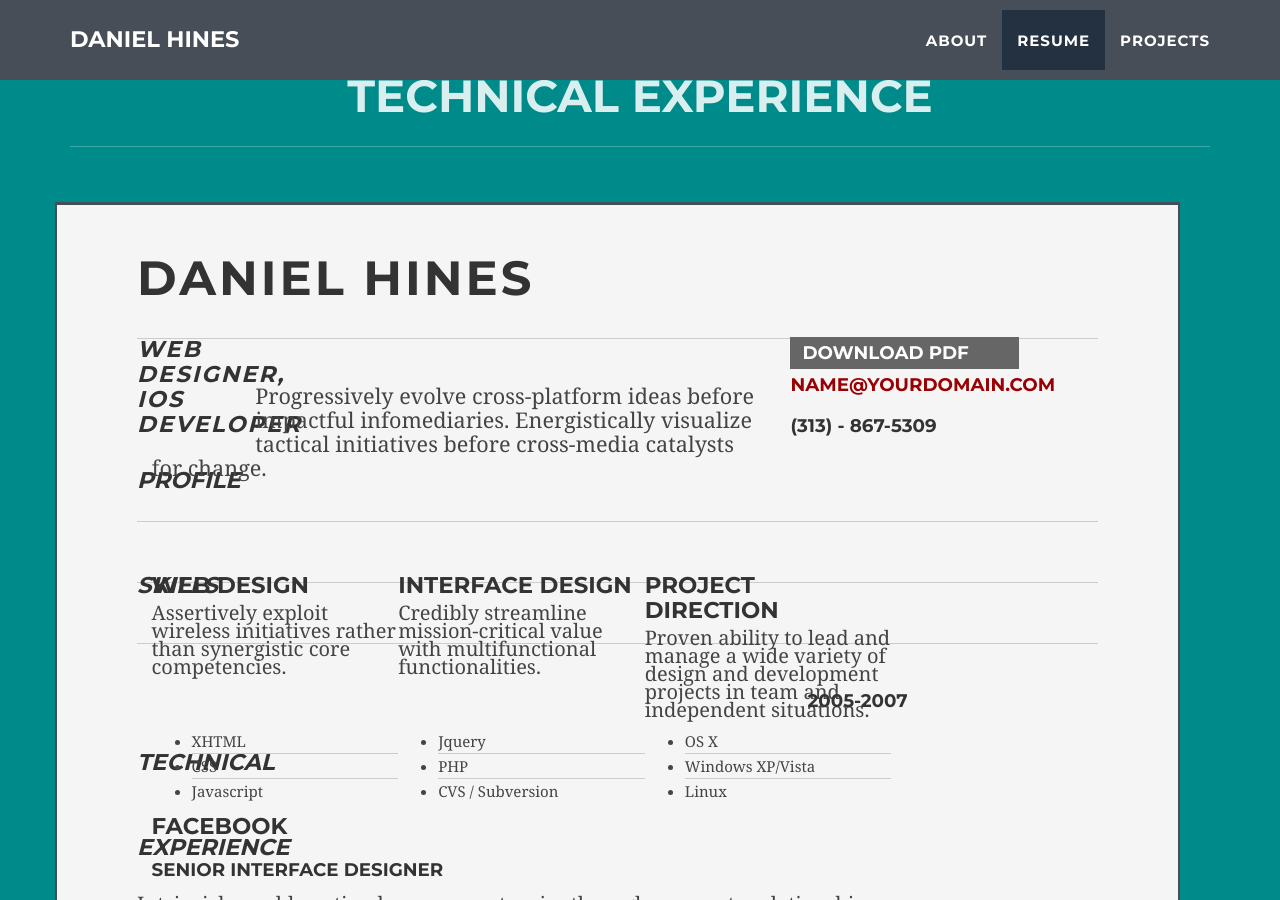
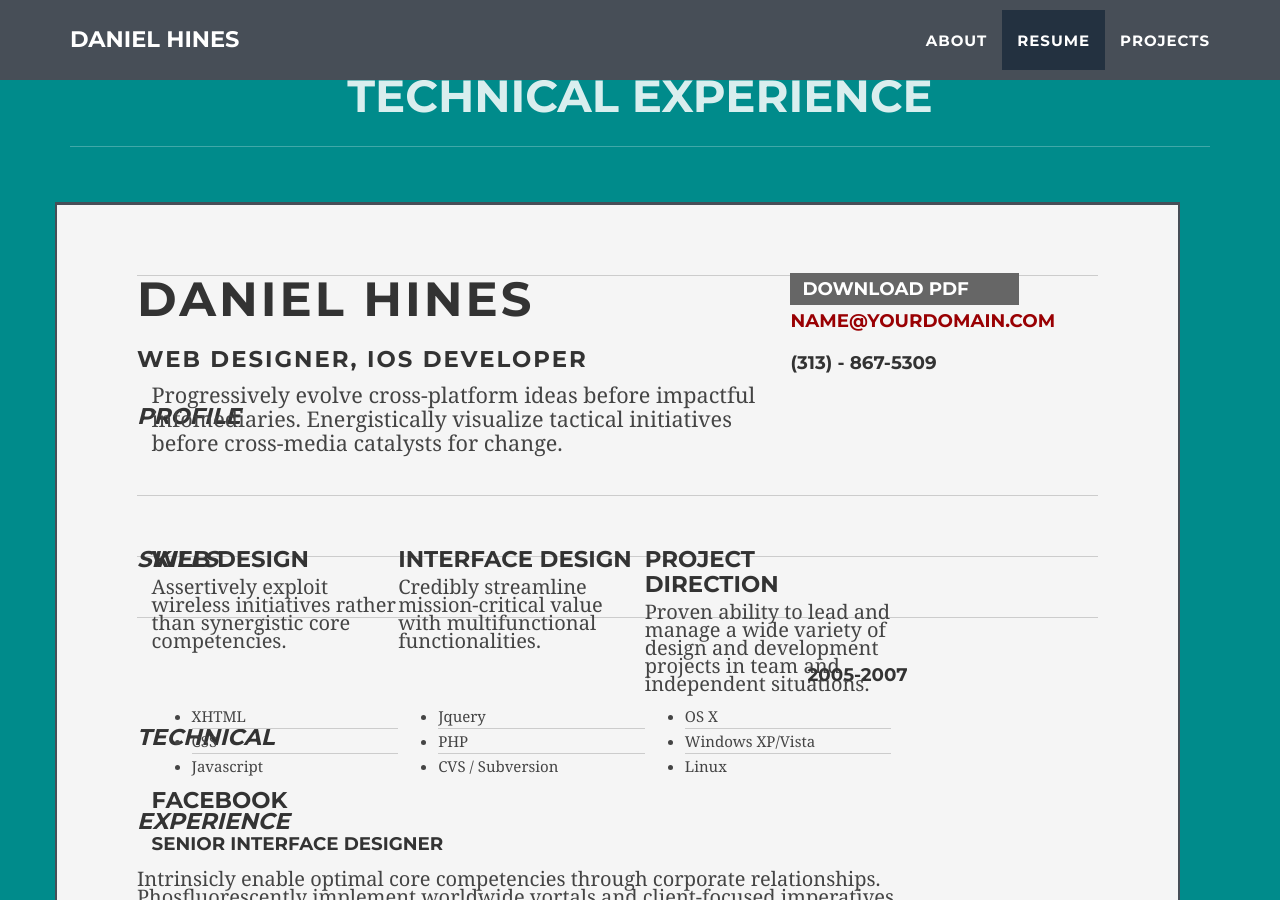
Before and after one commit to danielchines/danielchines.github.io, a Jekyll site: the page built from index.html, in a window 1280 px wide and 900 px high, scrolled down 1725 px. Built offline with Jekyll 4.4.1, drawn with Linux system fonts in a browser that asks for light colours.

Commit message:
Update resume.html

```diff
--- a/_includes/resume.html
+++ b/_includes/resume.html
@@ -19,11 +19,10 @@
 
 		<div id="hd">
 			<div class="yui-gc">
-				<div class="yui-u first">
+				<div class="yui-u name">
 					<h1>Daniel Hines</h1>
 					<h2>Web Designer, iOS Developer</h2>
 				</div>
-
 				<div class="yui-u contact">
 					<div class="contact-info">
 						<h3><a id="pdf" href="#">Download PDF</a></h3>
```
